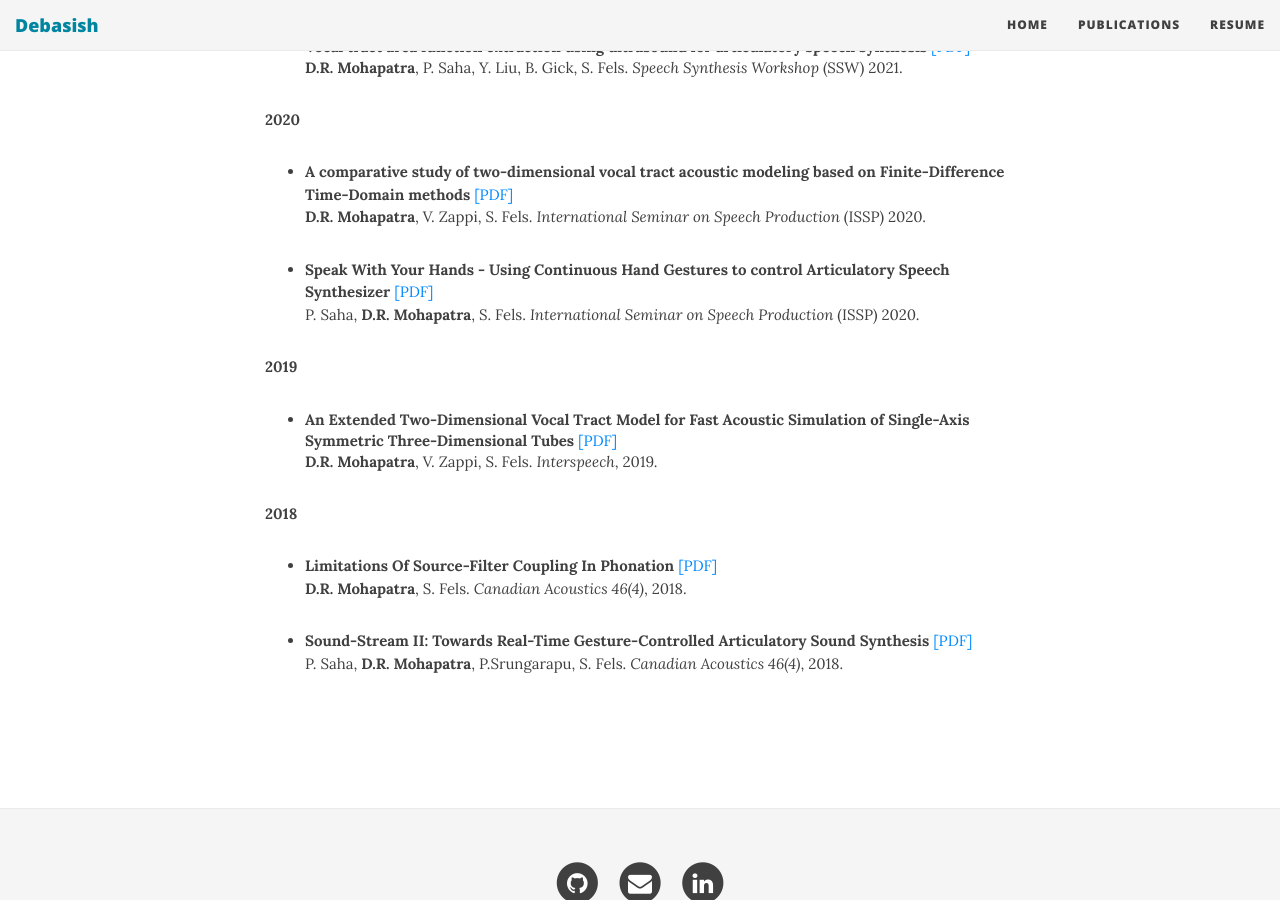
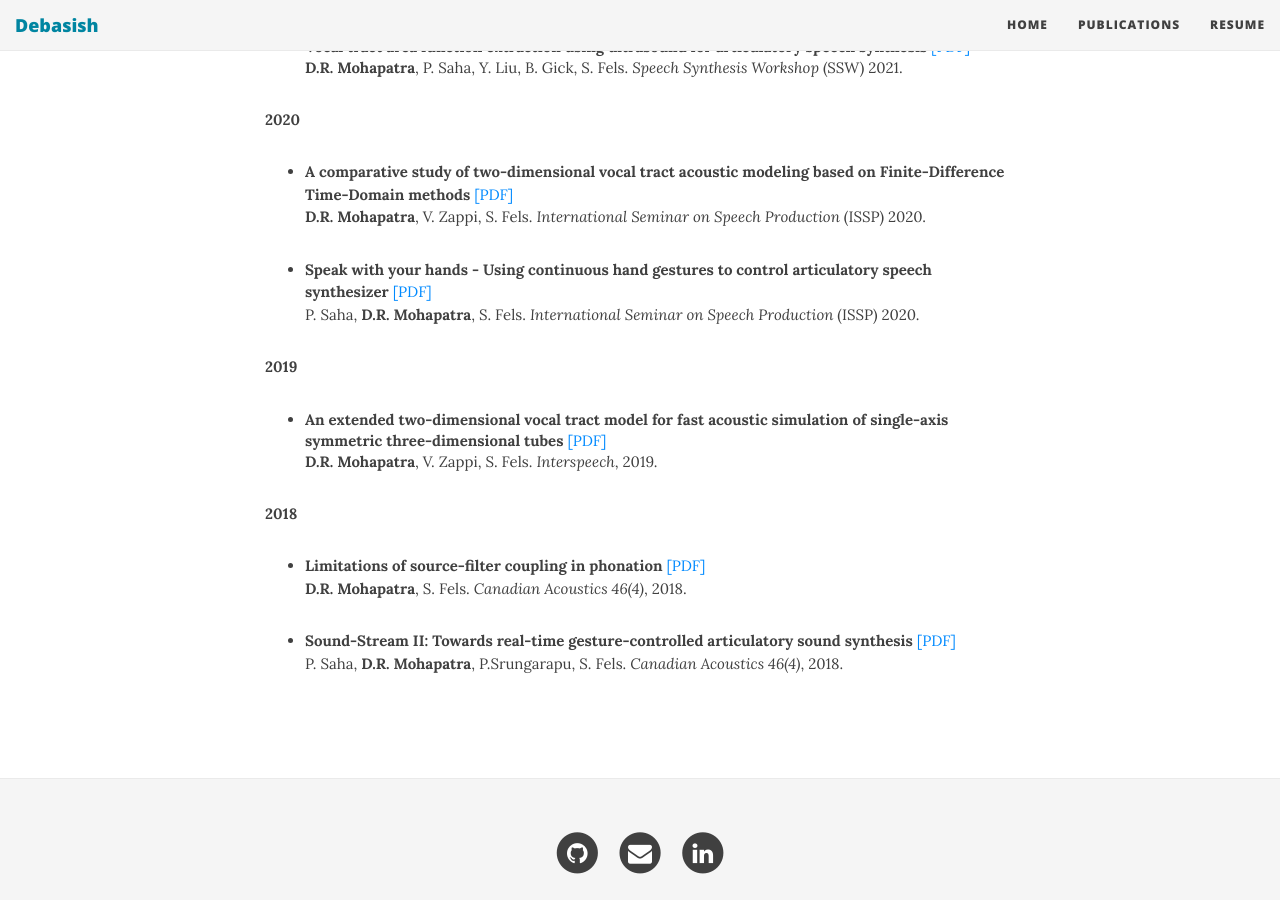
Before and after one commit to Debasishray19/debasishray19.github.io, a Jekyll site: the page built from publications.md, in a window 1280 px wide and 900 px high, scrolled down 439 px. Built offline with Jekyll 4.4.1, drawn with Linux system fonts in a browser that asks for light colours; nearby versions of some CDN libraries.

```diff
--- a/publications.md
+++ b/publications.md
@@ -20,22 +20,21 @@ You can also check my <a href="https://scholar.google.com/citations?user=HzIWE5k
 	**D.R. Mohapatra**, V. Zappi, S. Fels.
 	*International Seminar on Speech Production* (ISSP) 2020.
 
-- **Speak With Your Hands - Using Continuous Hand Gestures to control Articulatory Speech Synthesizer** [[PDF]](https://arxiv.org/pdf/2102.01640.pdf)
+- **Speak with your hands - Using continuous hand gestures to control articulatory speech synthesizer** [[PDF]](https://arxiv.org/pdf/2102.01640.pdf)
 	P. Saha, **D.R. Mohapatra**, S. Fels.
 	*International Seminar on Speech Production* (ISSP) 2020.
 
 **2019**
-- **An Extended Two-Dimensional Vocal Tract Model for Fast Acoustic Simulation of Single-Axis Symmetric Three-Dimensional Tubes** [[PDF]](https://www.isca-speech.org/archive_v0/Interspeech_2019/pdfs/1764.pdf)
+- **An extended two-dimensional vocal tract model for fast acoustic simulation of single-axis symmetric three-dimensional tubes** [[PDF]](https://www.isca-speech.org/archive_v0/Interspeech_2019/pdfs/1764.pdf)
 	**D.R. Mohapatra**, V. Zappi, S. Fels.
 	*Interspeech*, 2019.
 
 **2018**
-- **Limitations Of Source-Filter Coupling In Phonation** [[PDF]](https://arxiv.org/pdf/1811.07435.pdf)
+- **Limitations of source-filter coupling in phonation** [[PDF]](https://arxiv.org/pdf/1811.07435.pdf)
 	**D.R. Mohapatra**, S. Fels.
 	*Canadian Acoustics 46(4)*, 2018.
 
-- **Sound-Stream II: Towards Real-Time Gesture-Controlled Articulatory Sound Synthesis** [[PDF]](https://arxiv.org/pdf/1811.08029.pdf)
+- **Sound-Stream II: Towards real-time gesture-controlled articulatory sound synthesis** [[PDF]](https://arxiv.org/pdf/1811.08029.pdf)
 	P. Saha, **D.R. Mohapatra**, P.Srungarapu, S. Fels.
 	*Canadian Acoustics 46(4)*, 2018.
-
-<br />
+<br/>
```
